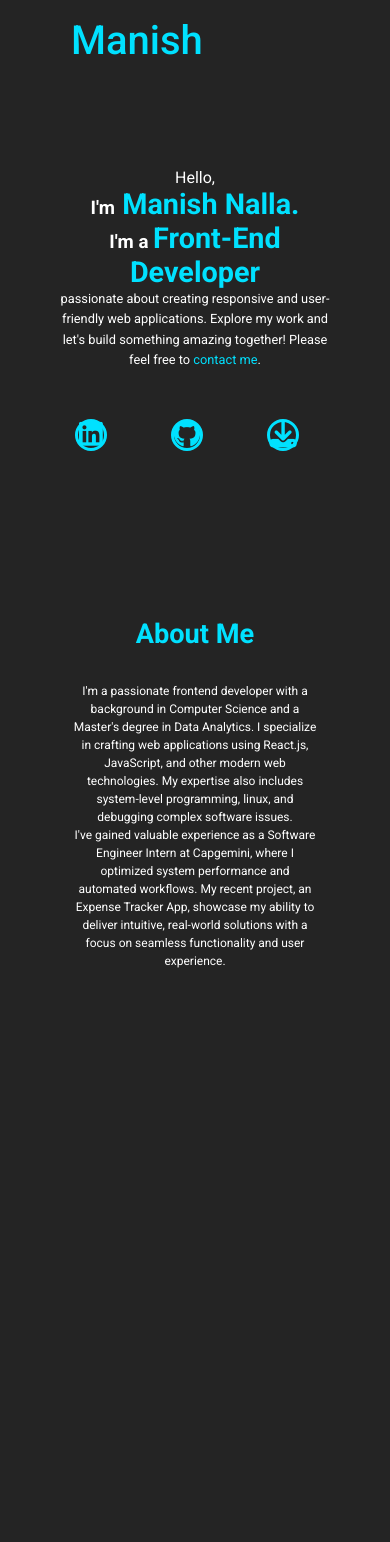
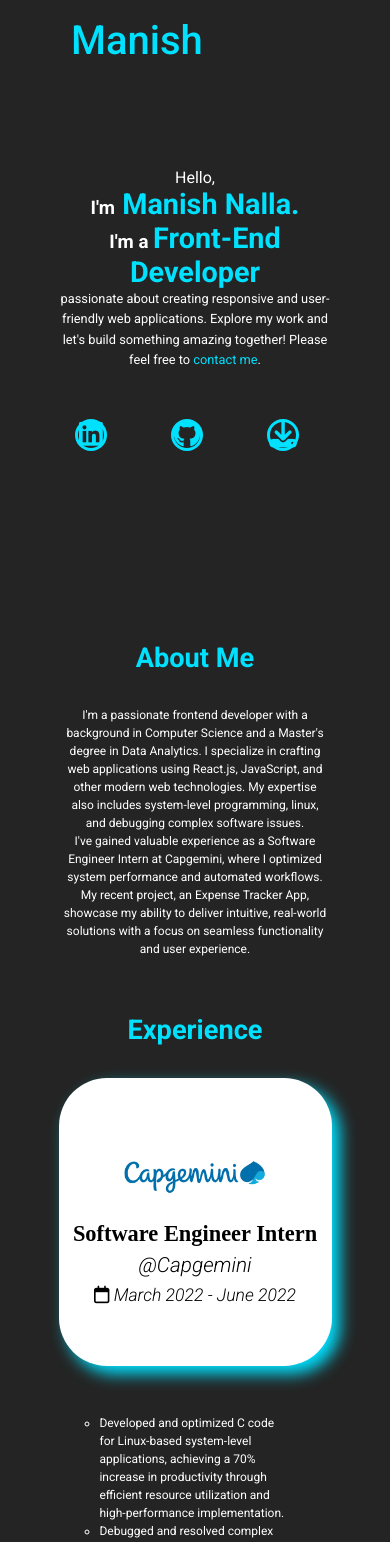
Before and after one commit to manish-nalla/Manish_Nalla, a React (Create React App) app: page / in a window 390 px wide. Shown: the top 1542 px of the page. Built offline with nearby package versions, Linux system fonts and the light colour scheme; a web font is replaced by a local one.

Commit message:
Responsive Updates

```diff
--- a/src/Components/About/About.css
+++ b/src/Components/About/About.css
@@ -4,15 +4,14 @@
 }
 
 .mainabout{
-    height: calc(100vh - 5rem);
+    height: auto;
     width: 100vw;
     max-width: 80vw;
     margin: 0 auto;
-    padding: 0 2rem;
+    padding: 1.5rem;
     display: flex;
     flex-direction: column;
     text-align: center;
-    justify-content: center;
 }
 
 .heading{
@@ -27,10 +26,6 @@
 }
 
 @media screen and (max-width:1024px) {
-    .mainabout{
-        height: 100vh;
-        justify-content: flex-start;
-    }
     .aboutme{
         font-size: 1rem;
     }
@@ -40,6 +35,12 @@
 }
 
 @media screen and (max-width:768px) {
+
+    .mainabout{
+        padding-bottom: 4rem;
+        height: auto;
+    }
+
     .aboutme{
         font-size: 1.5rem;
         line-height: 1.5;
@@ -47,6 +48,10 @@
 }
 
 @media screen and (max-width:480px) {
+    .mainabout{
+        padding-bottom: 0;
+        height: auto;
+    }
     .heading{
         font-size: 1.7rem;
     }
--- a/src/Components/Experience/Experience.css
+++ b/src/Components/Experience/Experience.css
@@ -6,10 +6,11 @@
 }
 
 .mainexperience {
-    height: calc(100vh - 5rem);
+    height: auto;
     width: 100vw;
     max-width: 80vw;
     margin: 0 auto;
+    padding: 1.5rem;
     display: flex;
     flex-direction: column;
     justify-content: center;
@@ -23,13 +24,13 @@
 
 .company_logo {
     height: 18rem;
-    width: 30%;
+    width: 30vw;
+    max-width: 30vw;
     display: flex;
     flex-direction: column;
     align-items: center;
     justify-content: center;
-    margin: auto;
-    line-height: 2;
+    margin: 0;
     background-color: white;
     color: black;
     border: none;
@@ -83,14 +84,17 @@
     .mainexperience{
         height: auto;
     }
+
     .container{
         flex-direction: column;
         justify-content: center;
         align-items: center;
+        gap: 2rem;
     }
 
     .company_logo{
-        width: 40%;
+        width: 60vw;
+        max-width: 40vw;
         line-height: 1.5;
     }
 }
@@ -98,16 +102,41 @@
 @media screen and (max-width:768px) {
     .mainexperience{
         height: auto;
-        padding-top: 5rem;
         justify-content: flex-start;
     }
 
+    .container{
+        gap: 2rem;
+    }
+
     .list1{
-        line-height: 1.6;
-        font-size: .9rem;
+        font-size: 1.5rem;
+        line-height: 1.5;
+    }
+
+    .logo{
+        height: 5rem;
+        margin: 0;
     }
 
     .company_logo{
-        width: 60%;
+        width: 80vw;
+        max-width: 50vw;
     }
+
 }
+
+@media screen and (max-width:480px) {
+    .heading{
+        font-size: 1.7rem;
+    }
+    .company_logo{
+        width: 70vw;
+        max-width: 70vw;
+    }
+
+    .list1{
+        font-size: 0.75rem;
+    }
+
+}
--- a/src/Components/Home/Home.css
+++ b/src/Components/Home/Home.css
@@ -18,7 +18,7 @@
 }
 
 .bg{
-    height: 120vh;
+    height: auto;
     width: 50%;
     object-fit: cover;
     position: absolute;
@@ -126,6 +126,7 @@
         width: 100%;
         padding-right: 0;
         text-align: center;
+        height: auto;
     }
 
     .name, .position{
```
Also changed, not shown: src/Components/Skills/Skills.css (added), src/Components/Skills/Skills.jsx (added).
